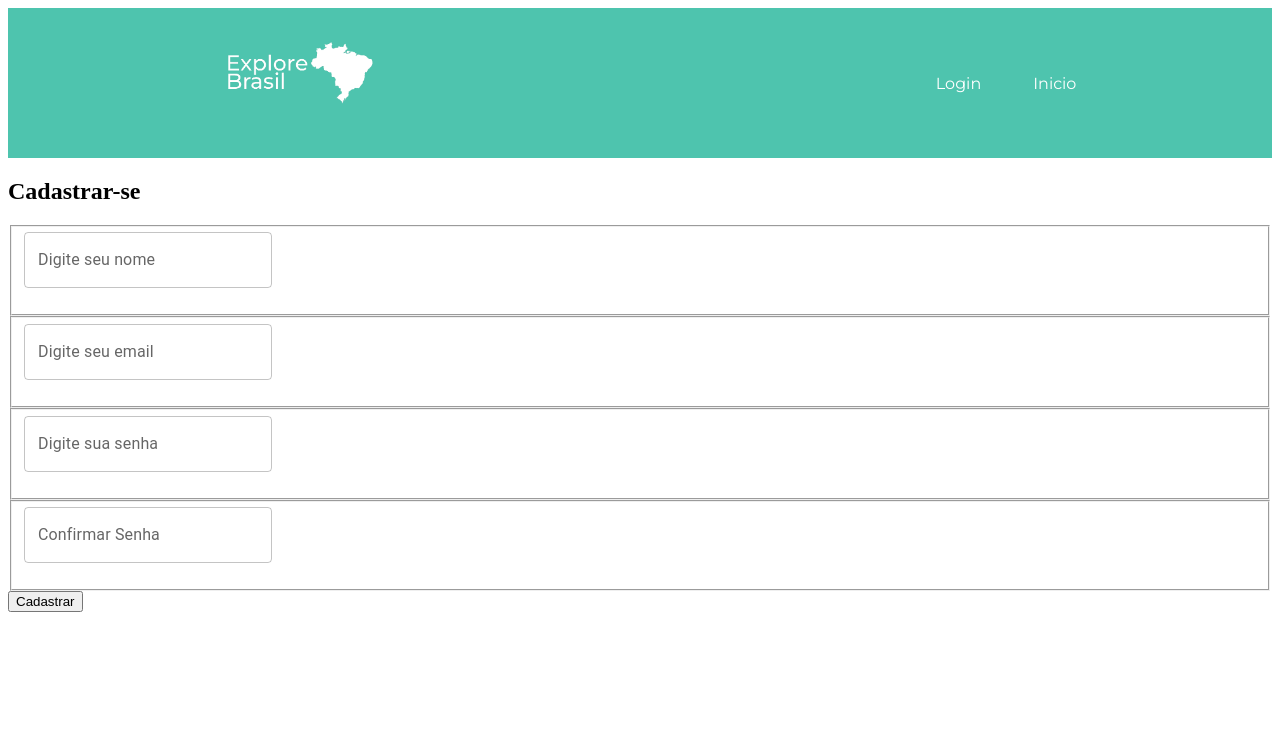
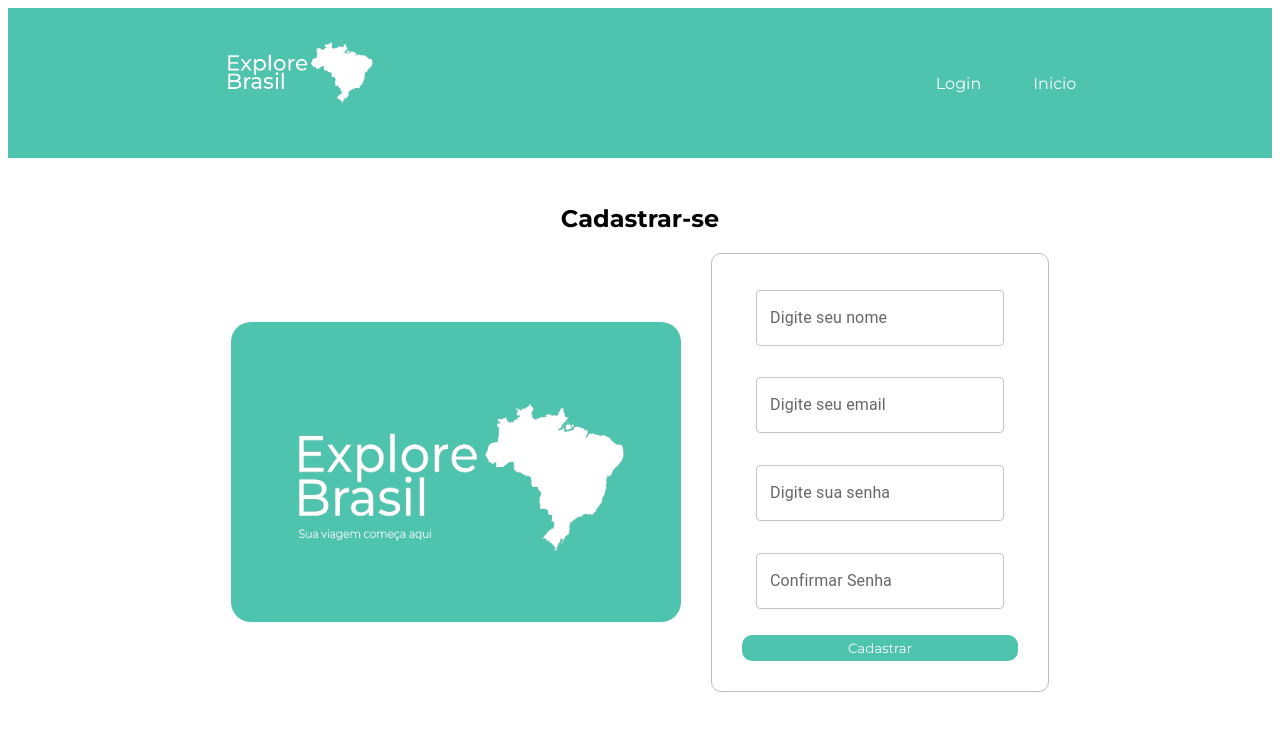
Before and after one commit to Explore-Brasil/Explore-Brasil, a React (Vite) app: page / in a window 1280 px wide. Both pictures are taken after a click on the button "Registrar". Shown: the top 730 px of the page. Built offline with nearby package versions, Linux system fonts and the light colour scheme; no server answers.

Commit message:
[feat] adicionei estilização às páginas de login e registro

```diff
--- a/src/components/Input/index.tsx
+++ b/src/components/Input/index.tsx
@@ -1,18 +1,18 @@
-import { forwardRef } from 'react';
-import { TextField, TextFieldProps } from '@mui/material';
+import { forwardRef } from "react";
+import { TextField, TextFieldProps } from "@mui/material";
+import { StyledFieldSet } from "./styles";
 
 type IInputProps = {
   label: string;
   message?: string | undefined;
 } & TextFieldProps;
 
-
 const Input = forwardRef<HTMLInputElement, IInputProps>(
   ({ label, type, message, ...rest }, ref) => (
-    <fieldset>
+    <StyledFieldSet>
       <TextField label={label} type={type} ref={ref} {...rest} />
       <p>{message}</p>
-    </fieldset>
+    </StyledFieldSet>
   )
 );
 
--- /dev/null
+++ b/src/components/Input/styles.tsx
@@ -0,0 +1,5 @@
+import styled from "@emotion/styled";
+
+export const StyledFieldSet = styled.fieldset`
+  border: none;
+`;
--- a/src/components/loginForm/index.tsx
+++ b/src/components/loginForm/index.tsx
@@ -1,50 +1,58 @@
 import { yupResolver } from "@hookform/resolvers/yup";
 import { useForm } from "react-hook-form";
-import { Link } from "react-router-dom"
-import Input from "../Input"
-import * as yup from 'yup'
+import { Link } from "react-router-dom";
+import Input from "../Input";
+import * as yup from "yup";
 import { ILoginUserData, Usercontext } from "../../providers/Usercontext";
 import { useContext } from "react";
-
-
-
+import { StyledLoginForm } from "./styles";
+import image from "../../assets/Logo_Explore_Br-registerPage.png";
 
 const schema = yup.object({
-    email: yup.string().required('Esse campo deve ser preenchido').email('Insira um email válido'),
-    password: yup.string().required('Esse campo deve ser preenchido'),
-})
-
-
+  email: yup
+    .string()
+    .required("Esse campo deve ser preenchido")
+    .email("Insira um email válido"),
+  password: yup.string().required("Esse campo deve ser preenchido"),
+});
 
 export const LoginForm = () => {
+  const { loginUser } = useContext(Usercontext);
 
-    const { loginUser } = useContext(Usercontext)
-
-    const {register, handleSubmit, formState: {errors} } = useForm<ILoginUserData>({
+  const {
+    register,
+    handleSubmit,
+    formState: { errors },
+  } = useForm<ILoginUserData>({
     resolver: yupResolver(schema),
-      })
-
-
-
-
+  });
 
   return (
+    <StyledLoginForm>
+      <img src={image} alt="Explore Brasil logo" />
       <form onSubmit={handleSubmit(loginUser)}>
-
         <div className="upperPart">
           <span>Faça seu login</span>
-                <Input  label={'Email'} type={'text'} message={errors.email?.message} {...register('email')} ></Input>
-                <Input message={errors.password?.message} label={'Senha'} type={'password'} {...register('password')}></Input>
-
+          <Input
+            label={"Email"}
+            type={"text"}
+            message={errors.email?.message}
+            {...register("email")}
+          ></Input>
+          <Input
+            message={errors.password?.message}
+            label={"Senha"}
+            type={"password"}
+            {...register("password")}
+          ></Input>
         </div>
 
         <div className="lowerPart">
           <button type="submit">Entrar</button>
           <span>Ainda não tem conta?</span>
-                <Link to="/register" >Registrar-se agora</Link>
+          <Link to="/register">Registrar-se agora</Link>
         </div>
-
       </form>
-    )
-
-}
+    </StyledLoginForm>
+  );
+};
--- /dev/null
+++ b/src/components/loginForm/styles.tsx
@@ -0,0 +1,52 @@
+import styled from "@emotion/styled";
+
+export const StyledLoginForm = styled.main`
+  * {
+    font-family: "Montserrat", sans-serif;
+  }
+
+  display: flex;
+  align-items: center;
+  justify-content: center;
+  min-height: 70vh;
+  flex-direction: row;
+  gap: 40px;
+
+  form {
+    display: flex;
+    flex-direction: column;
+    border: #bdbdbd 1px solid;
+    padding: 30px;
+    border-radius: 10px;
+  }
+
+  img {
+    @media (max-width: 700px) {
+      display: none;
+    }
+    border-radius: 20px;
+    height: 300px;
+    width: 450px;
+    align-self: center;
+  }
+
+  .lowerPart {
+    display: flex;
+    flex-direction: column;
+    gap: 7px;
+
+    button {
+      background-color: #4ec4ae;
+      color: white;
+      border-radius: 10px;
+      border: none;
+      width: 100%;
+      padding: 5px 10px;
+    }
+
+    button:hover {
+      filter: brightness(1.1);
+      transition: 0.2s;
+    }
+  }
+`;
--- a/src/components/registerForm/index.tsx
+++ b/src/components/registerForm/index.tsx
@@ -1,9 +1,11 @@
-import { useForm } from 'react-hook-form';
-import * as yup from 'yup';
-import { yupResolver } from '@hookform/resolvers/yup';
-import Input from "../Input/index"
-import { useContext } from 'react';
-import { Usercontext } from '../../providers/Usercontext';
+import { useForm } from "react-hook-form";
+import * as yup from "yup";
+import { yupResolver } from "@hookform/resolvers/yup";
+import Input from "../Input/index";
+import { useContext } from "react";
+import { Usercontext } from "../../providers/Usercontext";
+import { StyledRegisterForm } from "./styles";
+import image from "../../assets/Logo_Explore_Br-registerPage.png";
 
 interface IRegisterData {
   email: string;
@@ -14,29 +16,27 @@ interface IRegisterData {
 }
 
 const RegisterForm = () => {
-
-  const {registerUser} = useContext(Usercontext)
-
+  const { registerUser } = useContext(Usercontext);
 
   const schema = yup.object({
-      name: yup.string().required('Por favor digite seu nome'),
+    name: yup.string().required("Por favor digite seu nome"),
 
     email: yup
       .string()
-        .required('por favor digite seu email')
-        .email('Digite um email valido'),
+      .required("por favor digite seu email")
+      .email("Digite um email valido"),
 
     password: yup
       .string()
-        .required('digite uma senha')
-        .matches(/^(?=.*\d)/, 'Necessario ao menos um numero')
-        .matches(/(?=.*[a-z])/, 'necessita ao menos uma letra ')
-        .matches(/(?=.*[$*&@#])/, 'necessita ao menos um simbolo')
-        .matches(/[0-9a-zA-Z$*&@#]{8,}$/, 'necessita no minimo 8 digitos'),
+      .required("digite uma senha")
+      .matches(/^(?=.*\d)/, "Necessario ao menos um numero")
+      .matches(/(?=.*[a-z])/, "necessita ao menos uma letra ")
+      .matches(/(?=.*[$*&@#])/, "necessita ao menos um simbolo")
+      .matches(/[0-9a-zA-Z$*&@#]{8,}$/, "necessita no minimo 8 digitos"),
 
     passwordConfirmation: yup
       .string()
-        .oneOf([yup.ref('password')], 'As senhas não correspondem verifique'),
+      .oneOf([yup.ref("password")], "As senhas não correspondem verifique"),
   });
 
   const {
@@ -48,35 +48,39 @@ const RegisterForm = () => {
   });
 
   return (
-      <form onSubmit={handleSubmit(registerUser)}>
+    <StyledRegisterForm>
+      <h2>Cadastrar-se</h2>
+      <div className="form__wrapper">
+        <img src={image} alt="Explore Brasil logo" />
+        <form onSubmit={handleSubmit(registerUser)} className="formBox">
           <Input
-          label='Digite seu nome'
-          type='text'
+            label="Digite seu nome"
+            type="text"
             message={errors.name?.message}
-          {...register('name')}
+            {...register("name")}
           />
           <Input
-          label='Digite seu email'
-          type='text'
+            label="Digite seu email"
+            type="text"
             message={errors.email?.message}
-          {...register('email')}
+            {...register("email")}
           />
           <Input
-          label='Digite sua senha'
-          type='password'
+            label="Digite sua senha"
+            type="password"
             message={errors.password?.message}
-          {...register('password')}
+            {...register("password")}
           />
           <Input
-          label='Confirmar Senha'
-          type='password'
+            label="Confirmar Senha"
+            type="password"
             message={errors.passwordConfirmation?.message}
-          {...register('passwordConfirmation')}
+            {...register("passwordConfirmation")}
           />
-        <button type='submit' >
-          Cadastrar
-        </button>
+          <button type="submit">Cadastrar</button>
         </form>
+      </div>
+    </StyledRegisterForm>
   );
 };
 
--- /dev/null
+++ b/src/components/registerForm/styles.tsx
@@ -0,0 +1,50 @@
+import styled from "@emotion/styled";
+
+export const StyledRegisterForm = styled.main`
+  * {
+    font-family: "Montserrat", sans-serif;
+  }
+
+  display: flex;
+  align-items: center;
+  justify-content: center;
+  min-height: 70vh;
+  flex-direction: column;
+
+  .formBox {
+    display: flex;
+    flex-direction: column;
+    border: #bdbdbd 1px solid;
+    padding: 30px;
+    border-radius: 10px;
+  }
+
+  .form__wrapper {
+    display: flex;
+    flex-direction: row;
+    gap: 30px;
+    img {
+      @media (max-width: 700px) {
+        display: none;
+      }
+      border-radius: 20px;
+      height: 300px;
+      width: 450px;
+      align-self: center;
+    }
+  }
+
+  button {
+    background-color: #4ec4ae;
+    color: white;
+    border-radius: 10px;
+    border: none;
+    width: 100%;
+    padding: 5px 10px;
+  }
+
+  button:hover {
+    filter: brightness(1.1);
+    transition: 0.2s;
+  }
+`;
--- a/src/pages/RegisterPage/index.tsx
+++ b/src/pages/RegisterPage/index.tsx
@@ -1,15 +1,13 @@
-import { HeaderComponent } from "../../components/Header-Componet/Header-Component"
-import RegisterForm from "../../components/registerForm"
+import { HeaderComponent } from "../../components/Header-Componet/Header-Component";
+import RegisterForm from "../../components/registerForm";
 
 const RegisterPage = () => {
+  return (
+    <>
+      <HeaderComponent />
+      <RegisterForm></RegisterForm>
+    </>
+  );
+};
 
-    return (
-        <>
-        <HeaderComponent/>
-        <h2>Cadastrar-se</h2>
-        <RegisterForm></RegisterForm>
-        </>
-    )
-}
-
-export default RegisterPage
+export default RegisterPage;
```
Also changed, not shown: src/assets/Logo_Explore_Br-registerPage.png (added). Lines whose indentation alone changed are shown as unchanged.
